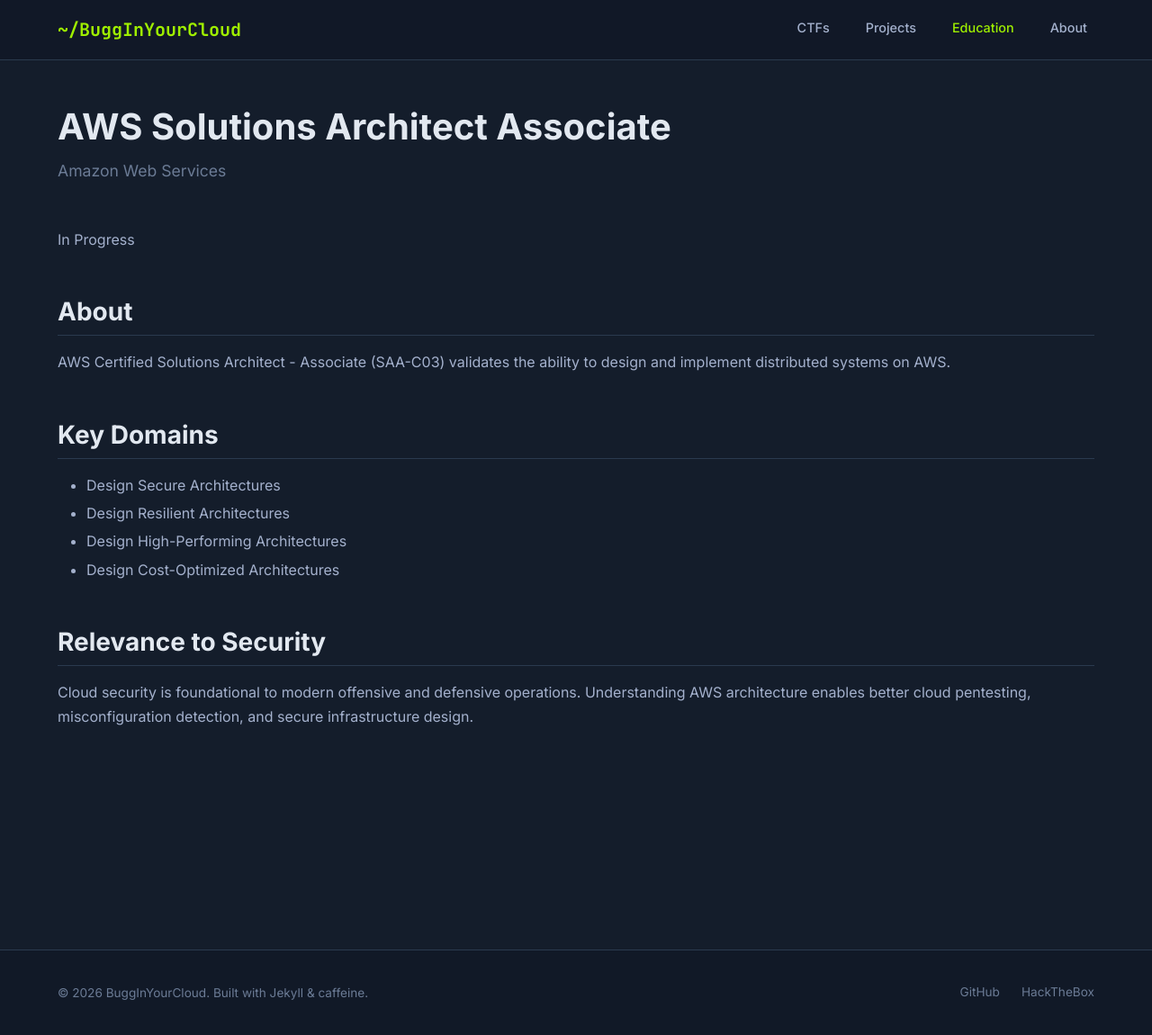
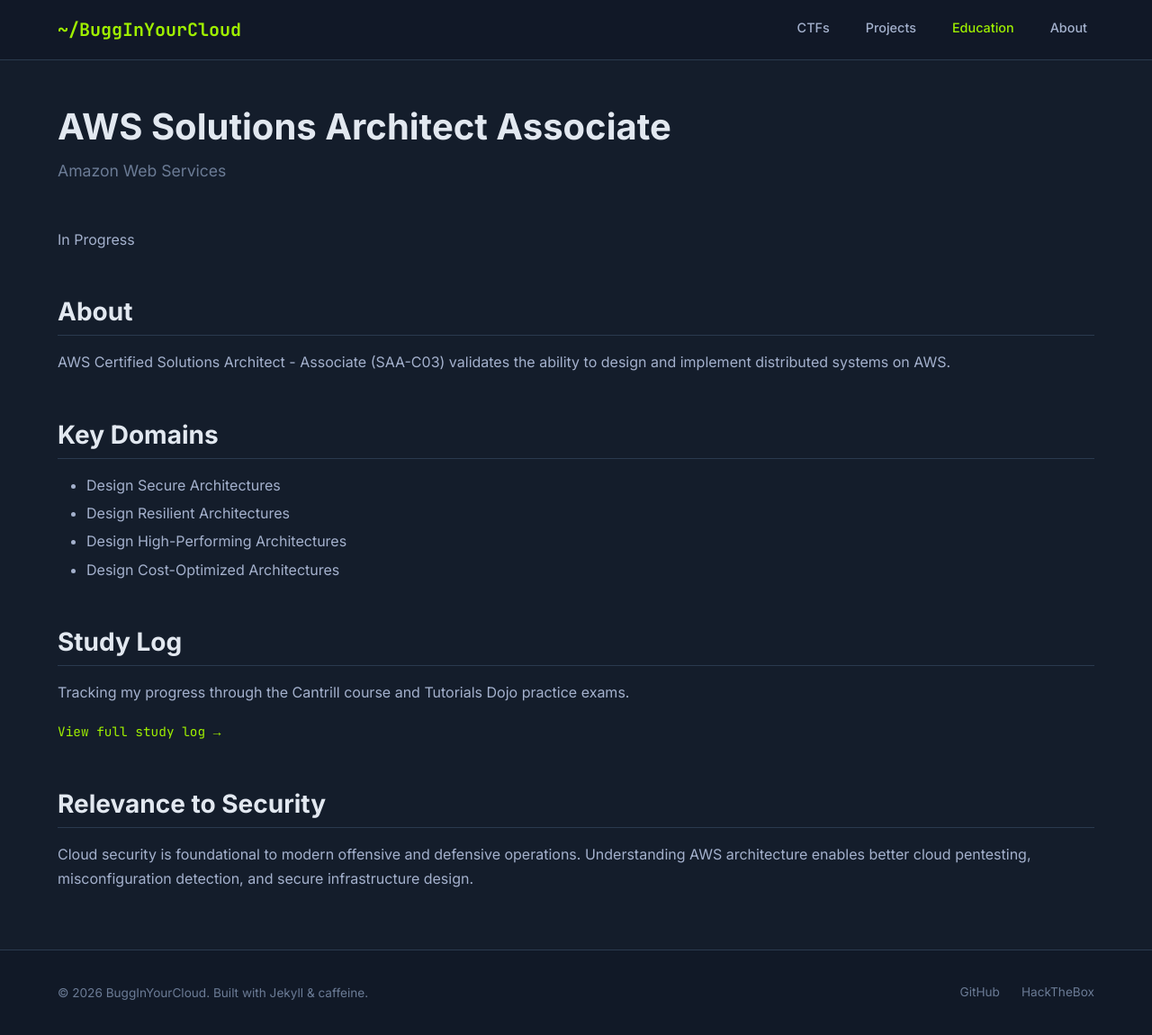
Before and after one commit to BuggInYourCloud/BuggInYourCloud.github.io, a Jekyll site: the page built from _certs/aws-saa-c03.md, in a window 1280 px wide and 1151 px high. Shown: the whole window at 90% size. Built offline with Jekyll 4.4.1, drawn with Linux system fonts in a browser that asks for light colours.

Commit message:
add study log link to AWS SAA cert page

```diff
--- a/_certs/aws-saa-c03.md
+++ b/_certs/aws-saa-c03.md
@@ -16,6 +16,12 @@
 - Design High-Performing Architectures
 - Design Cost-Optimized Architectures
 
+## Study Log
+
+Tracking my progress through the Cantrill course and Tutorials Dojo practice exams.
+
+<a href="{{ '/aws-study/' | relative_url }}" style="color: #9fef00; font-family: 'JetBrains Mono', monospace; font-size: 0.9rem;">View full study log &rarr;</a>
+
 ## Relevance to Security
 
 Cloud security is foundational to modern offensive and defensive operations. Understanding AWS architecture enables better cloud pentesting, misconfiguration detection, and secure infrastructure design.
```
